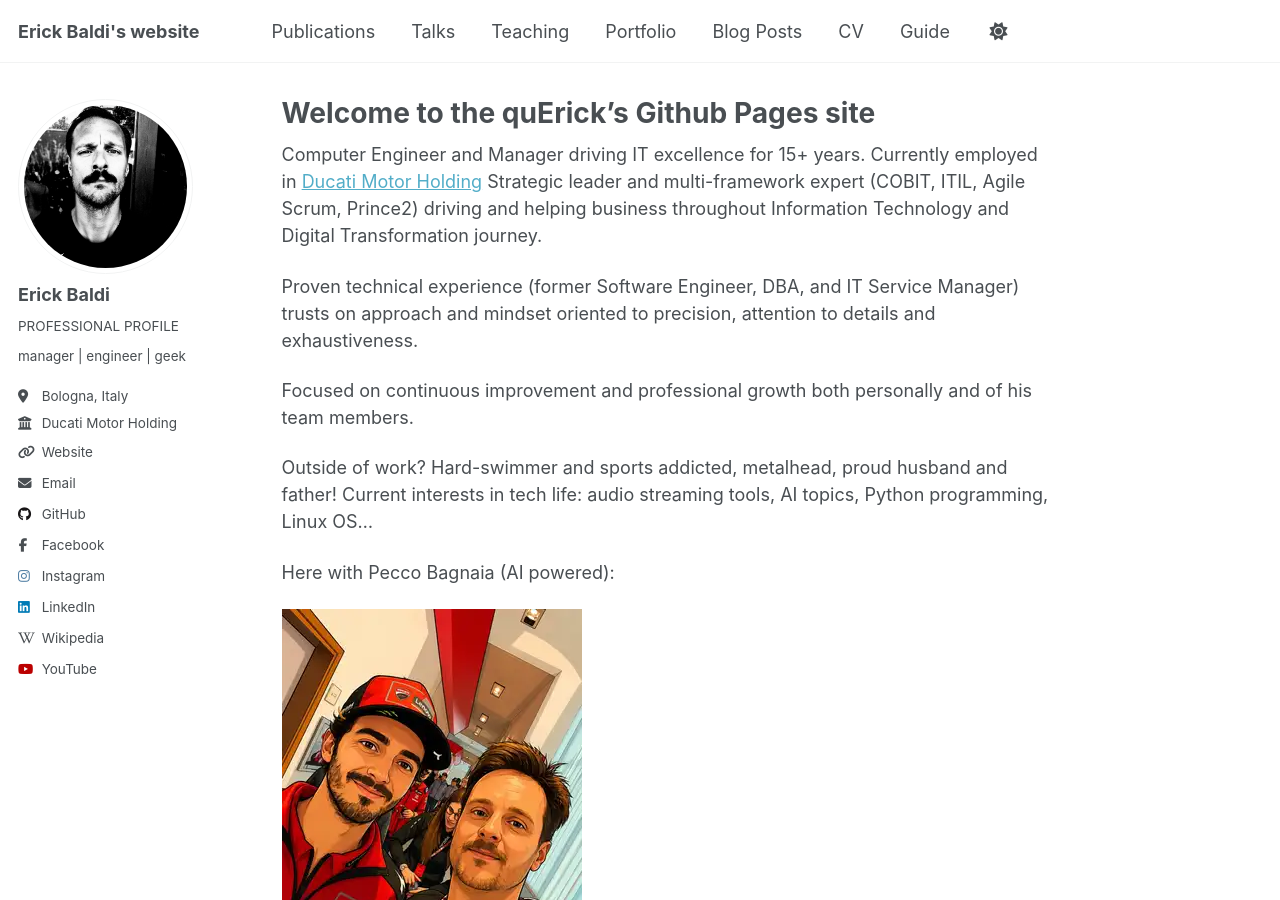
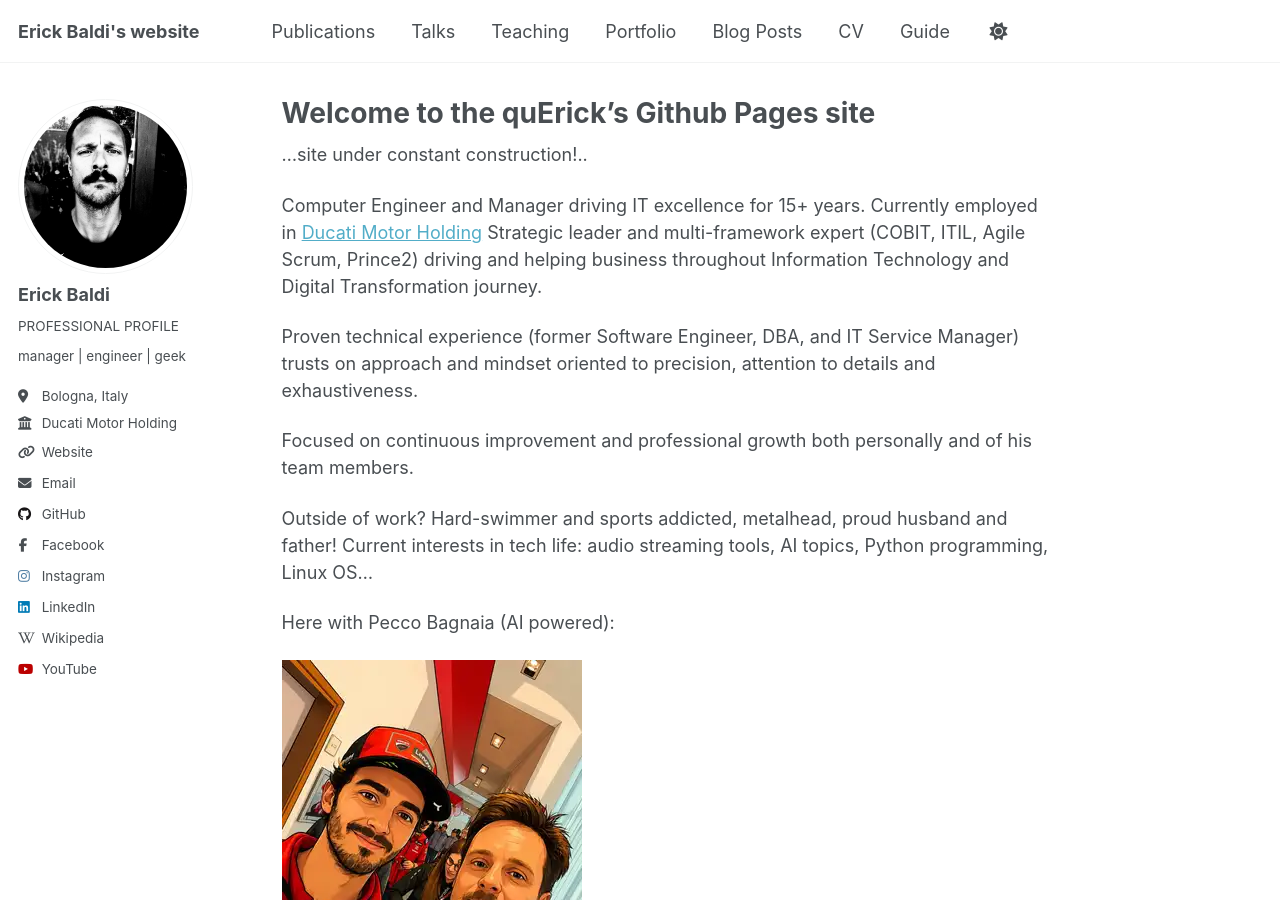
Before and after one commit to erickbaldi/erickbaldi.github.io, a Jekyll site: the page built from _pages/about.md, in a window 1280 px wide and 900 px high. Built offline with Jekyll 4.4.1, drawn with Linux system fonts in a browser that asks for light colours; a script that is not in the unit is left out.

```diff
--- a/_pages/about.md
+++ b/_pages/about.md
@@ -6,6 +6,7 @@ redirect_from:
   - /about/
   - /about.html
 ---
+...site under constant construction!..
 
 Computer Engineer and Manager driving IT excellence for 15+ years. Currently employed in [Ducati Motor Holding](https://www.ducati.com/) Strategic leader and multi-framework expert (COBIT, ITIL, Agile Scrum, Prince2) driving and helping business throughout Information Technology and Digital Transformation journey.
 
```
